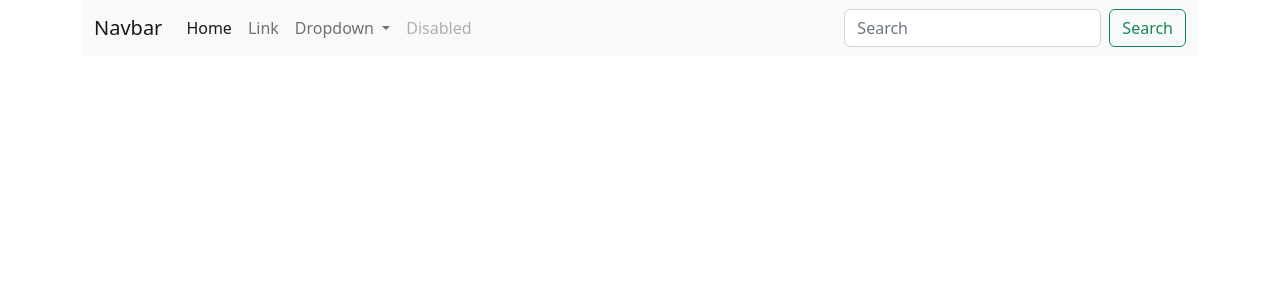
After one commit to pre22/flutterwave_example, a Django app: template templates/home.html in a window 1280 px wide. The commit adds this page. Shown: the top 300 px of the page. Run offline with Django 4.2, Linux system fonts and the light colour scheme; the template is opened without the code that fills it, so the values that code supplies are empty; some libraries are stand-ins or nearby versions.

Commit message:
chore: views, templates
created views, home and update payment template

```diff
--- /dev/null
+++ b/flutterwave_example/views.py
@@ -0,0 +1,5 @@
+from django.views.generic import TemplateView
+
+
+class HomeView(TemplateView):
+    template_name = "home.html"
--- /dev/null
+++ b/templates/home.html
@@ -0,0 +1,47 @@
+{% extends 'base.html' %}
+
+{% load static %}
+
+{% block title %}Home | FlutterWave Integration{% endblock title %}
+
+{% block content %}
+
+<div>
+    <nav class="navbar navbar-expand-lg bg-light">
+        <div class="container-fluid">
+          <a class="navbar-brand" href="#">Navbar</a>
+          <button class="navbar-toggler" type="button" data-bs-toggle="collapse" data-bs-target="#navbarSupportedContent" aria-controls="navbarSupportedContent" aria-expanded="false" aria-label="Toggle navigation">
+            <span class="navbar-toggler-icon"></span>
+          </button>
+          <div class="collapse navbar-collapse" id="navbarSupportedContent">
+            <ul class="navbar-nav me-auto mb-2 mb-lg-0">
+              <li class="nav-item">
+                <a class="nav-link active" aria-current="page" href="#">Home</a>
+              </li>
+              <li class="nav-item">
+                <a class="nav-link" href="#">Link</a>
+              </li>
+              <li class="nav-item dropdown">
+                <a class="nav-link dropdown-toggle" href="#" role="button" data-bs-toggle="dropdown" aria-expanded="false">
+                  Dropdown
+                </a>
+                <ul class="dropdown-menu">
+                  <li><a class="dropdown-item" href="#">Action</a></li>
+                  <li><a class="dropdown-item" href="#">Another action</a></li>
+                  <li><hr class="dropdown-divider"></li>
+                  <li><a class="dropdown-item" href="#">Something else here</a></li>
+                </ul>
+              </li>
+              <li class="nav-item">
+                <a class="nav-link disabled">Disabled</a>
+              </li>
+            </ul>
+            <form class="d-flex" role="search">
+              <input class="form-control me-2" type="search" placeholder="Search" aria-label="Search">
+              <button class="btn btn-outline-success" type="submit">Search</button>
+            </form>
+          </div>
+        </div>
+      </nav>
+</div>
+{% endblock content %}
--- a/templates/payments/payment.html
+++ b/templates/payments/payment.html
@@ -8,7 +8,8 @@
 
 <div class="align-middle">
   <form>
-    <div class="row">
+    {{ form.as_p }}
+    <!-- <div class="row">
       <div class="col">
         <input type="text" class="form-control" placeholder="First name" aria-label="First name">
       </div>
@@ -19,7 +20,7 @@
     <div class="mb-3">
       <label for="amount" class="form-label">Amount</label>
       <input type="number" class="form-control" placeholder="Enter amount">
-    </div>
+    </div> -->
     <button class="btn btn-primary" type="button" id="start-payment-button" onclick="makePayment()">Pay Now</button>
   </form>
 </div>
```
Also changed, not shown: payments/views.py (+6 -2 lines).
